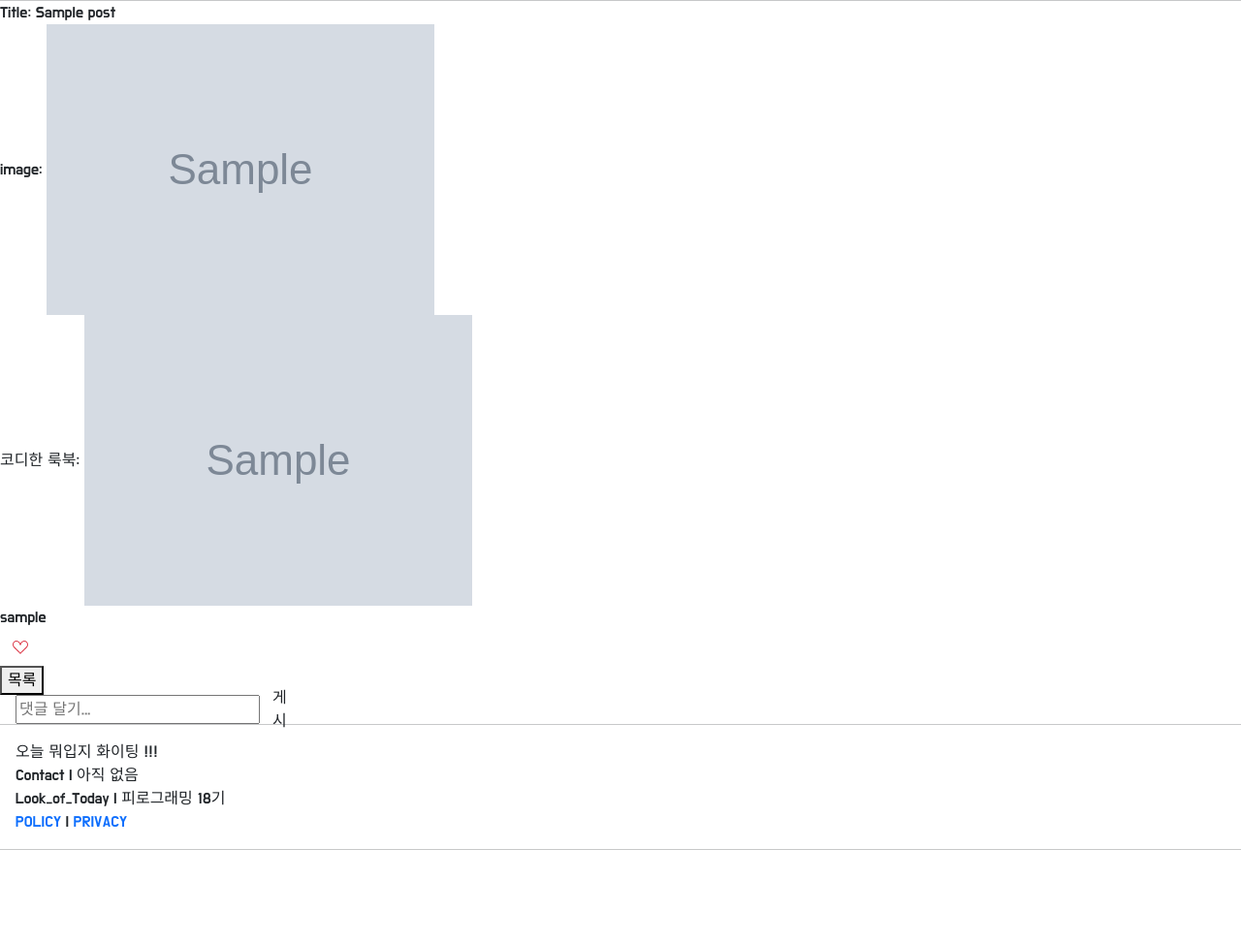
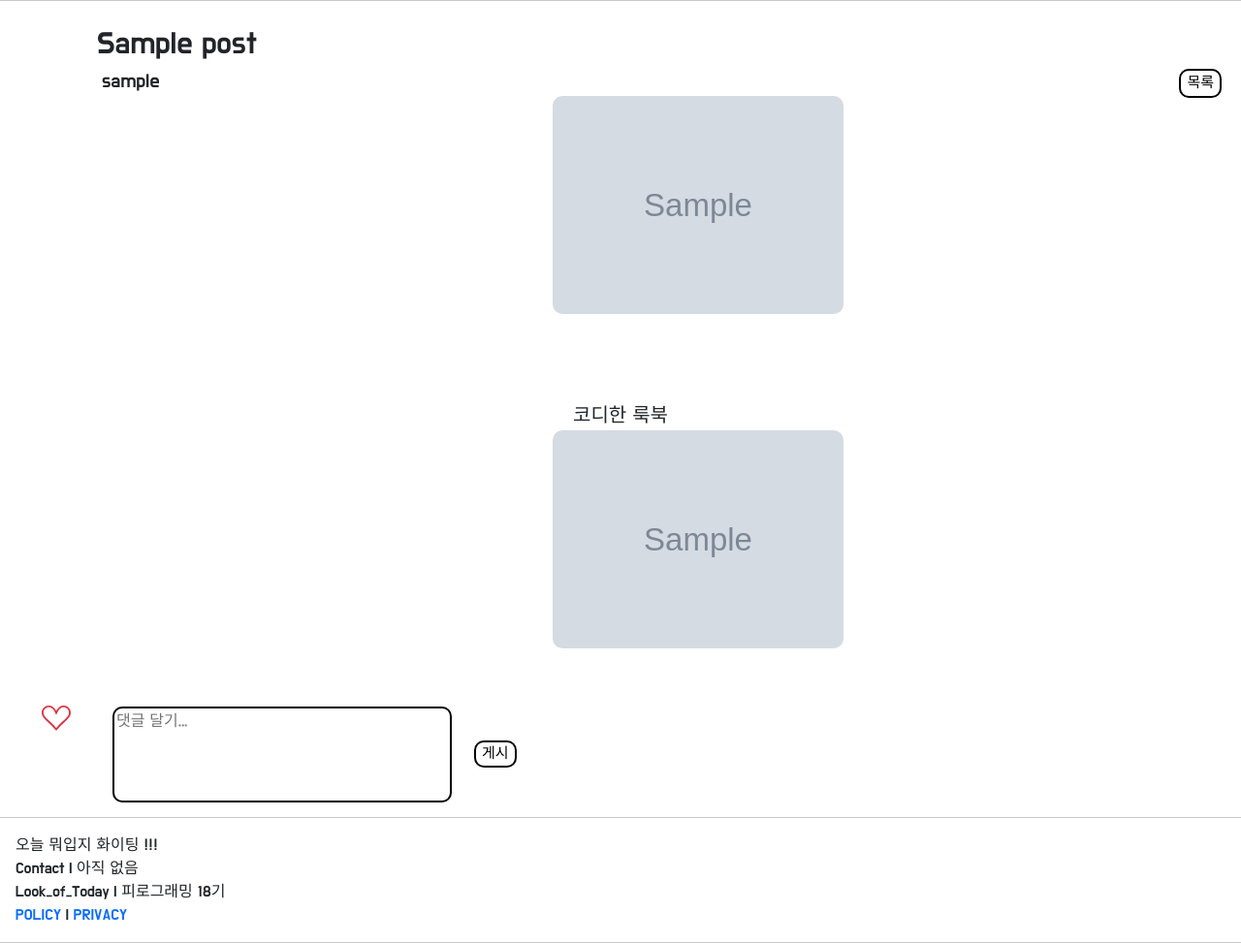
Before and after one commit to HongguSon/Look_of_Today, a Django app: page /community/1 in a window 1280 px wide. Shown: the part 62-1035 px from the top of the page at 97% size. Before the commit the page ends 939 px from the top, so only its background shows below. Run offline with Django 4.2, Linux system fonts and the light colour scheme; tables that the repository leaves empty hold one stand-in row (values such as "Sample post"); grey boxes marked "Sample" are stand-in pictures.

Commit message:
[feat] 커뮤니티 게시글, 게시글 디테일 페이지 css 적용

```diff
--- a/server/apps/community/templates/community/post_detail.html
+++ b/server/apps/community/templates/community/post_detail.html
@@ -6,23 +6,39 @@
 {% endblock %}
 
 {% block content %}
-Title: {{post.title}}
-<br />
-image:
+<div class = "post_title">{{post.title}}</div>
+<div class = "post_author">{{post.author}}
+
+<div class="button-box">
+  {%if user == post.author%}
+  <button>
+    <a href="{% url 'community:update' post.pk%}" style="color:black; text-decoration:none;">수정하기</a>
+  </button>
+  <form action="{% url 'community:delete' post.pk%}" method="post">
+    {% csrf_token %}
+    <input type="submit" , value="삭제하기" , class="delbtn"/>
+  </form>
+  {%endif%}
+  <button id="listbtn">
+    <a href="{% url 'community:community_main' %}" style="color:black; text-decoration:none;">목록</a>
+  </button>
+</div>
+</div>
+
 {%if post.main_img %}
-<img src="{{post.main_img.url}}">
+<img src="{{post.main_img.url}}" class = "post_img">
 {%endif%}
 <br />
-코디한 룩북:
+
 {%for clothes in post.clothes.all%}
-<img src="{{clothes.img.url}}">
+<div class = "post_cody">코디한 룩북</div>
+<img src="{{clothes.img.url}}" class = "post_img">
 {%endfor%}
-<div>{{post.author}}</div>
 
 <form action="{% url 'community:likes' post.pk %}" method='POST'>
   {% csrf_token %}
   {% if user in post.likes.all %}
-  <button class="btn btn-link text-danger">
+  <button class="btn btn-link text-danger" id="like">
     <svg xmlns="http://www.w3.org/2000/svg" width="16" height="16" fill="currentColor" class="bi bi-suit-heart-fill"
       viewBox="0 0 16 16">
       <path
@@ -33,33 +49,21 @@ image:
   <button class="btn btn-link text-danger">
     <svg xmlns="http://www.w3.org/2000/svg" width="16" height="16" fill="currentColor" class="bi bi-suit-heart"
       viewBox="0 0 16 16">
-      <path
+      <path id="postlike"
         d="m8 6.236-.894-1.789c-.222-.443-.607-1.08-1.152-1.595C5.418 2.345 4.776 2 4 2 2.324 2 1 3.326 1 4.92c0 1.211.554 2.066 1.868 3.37.337.334.721.695 1.146 1.093C5.122 10.423 6.5 11.717 8 13.447c1.5-1.73 2.878-3.024 3.986-4.064.425-.398.81-.76 1.146-1.093C14.446 6.986 15 6.131 15 4.92 15 3.326 13.676 2 12 2c-.777 0-1.418.345-1.954.852-.545.515-.93 1.152-1.152 1.595L8 6.236zm.392 8.292a.513.513 0 0 1-.784 0c-1.601-1.902-3.05-3.262-4.243-4.381C1.3 8.208 0 6.989 0 4.92 0 2.755 1.79 1 4 1c1.6 0 2.719 1.05 3.404 2.008.26.365.458.716.596.992a7.55 7.55 0 0 1 .596-.992C9.281 2.049 10.4 1 12 1c2.21 0 4 1.755 4 3.92 0 2.069-1.3 3.288-3.365 5.227-1.193 1.12-2.642 2.48-4.243 4.38z" />
     </svg>
   </button>
   {% endif %}
 </form>
 
-<div class="button-box">
-  {%if user == post.author%}
-  <button>
-    <a href="{% url 'community:update' post.pk%}" style="color:black; text-decoration:none;">수정하기</a>
-  </button>
-  <form action="{% url 'community:delete' post.pk%}" method="post">
-    {% csrf_token %}
-    <input type="submit" , value="삭제하기" />
-  </form>
-  {%endif%}
-  <button>
-    <a href="{% url 'community:community_main' %}" style="color:black; text-decoration:none;">목록</a>
-  </button>
-</div>
 
 
 <div id="comment-con" class="d-flex  justify-content-between align-items-center">
   <i class="fa-regular fa-face-smile fa-2x m-2"></i>
   <input id="comment-input-{{post.pk}}" class="comment-input" type="text" placeholder="댓글 달기...">
-  <div class="comment-btn btn" id="comment-btn-{{post.pk}}" onclick="onClickCommenet({{post.id}})">게시</div>
+  <div class="comment-btn btn" id="comment-btn-{{post.pk}}" onclick="onClickCommenet({{post.id}})">
+    <input type="submit" , value="게시" , class="delbtn"/>
+  </div>
 </div>
 <div id="comment-list-{{post.pk}}">
 
--- a/server/static/css/main.css
+++ b/server/static/css/main.css
@@ -1,13 +1,3 @@
-.main{
-    position: sticky;
-    top: 0;
-}
-
-hr{
-    position: sticky;
-    top: 0;
-}
-
 .nav{
     padding-right: 350px;
 }
@@ -149,7 +139,11 @@ hr{
 
 }
 
-.menu > a{
+.content {
+    text-align: center;
+  }
+
+.main_menu > a{
     text-decoration: none;
 }
 
--- /dev/null
+++ b/server/static/css/post_create.css
@@ -0,0 +1,98 @@
+.post_title{
+    font-size: xx-large;
+    padding-left: 100px;
+    padding-top: 20px;
+}
+
+.post_img{
+    width: 300px;
+    border-radius: 10px;
+    margin-left: 570px;
+    margin-bottom: 50px;
+}
+
+.post_cody{
+    padding-top: 40px;
+    font-size: 20px;
+    text-align: center;
+}
+
+.post_author{
+    font-size: 20px;
+    padding-left: 105px;
+}
+
+.button-box{
+    display: flex;
+    flex-direction: row;
+    justify-content: space-around;
+    float: right;
+    padding-right: 20px;
+}
+
+.button-box > button {
+    background-color: white;
+    border: 2px solid black;
+    border-radius: 10px;
+    font-size: 15px;
+    height: 28px;
+    margin-top: 3px;
+    transition: 0.2s;
+}
+
+.button-box > button:hover{
+    background-color: #E0E0E0;
+}
+
+
+.delbtn{
+    background-color: white;
+    border: 2px solid black;
+    border-radius: 10px;
+    font-size: 15px;
+    margin-left: 10px;
+    margin-right: 10px;
+    transition: 0.2s;
+}
+
+.delbtn:hover{
+    background-color: #E0E0E0;
+}
+
+
+
+
+#comment-con{
+    margin-left: 100px;
+    margin-bottom: 50px;
+}
+
+.comment-input{
+    border: 2px solid black;
+    border-radius: 10px;
+    padding-right: 100px;
+    padding-bottom: 70px;
+    transition: 0.2s;
+}
+
+
+
+form svg{
+    width: 30px;
+    height: 30px;
+    margin-left: 30px;
+}
+
+
+
+
+#listbtn{
+    margin-top: 2px;
+    height: 30px;
+    transition: 0.2s;
+}
+
+#listbtn:hover{
+    background-color: #E0E0E0;
+    color: white;
+}
```
Also changed, not shown: server/apps/community/templates/community/community.html (+8 -6 lines), server/static/css/community.css (added, +89 -0 lines), server/static/css/main4.css (+0 -65 lines).
